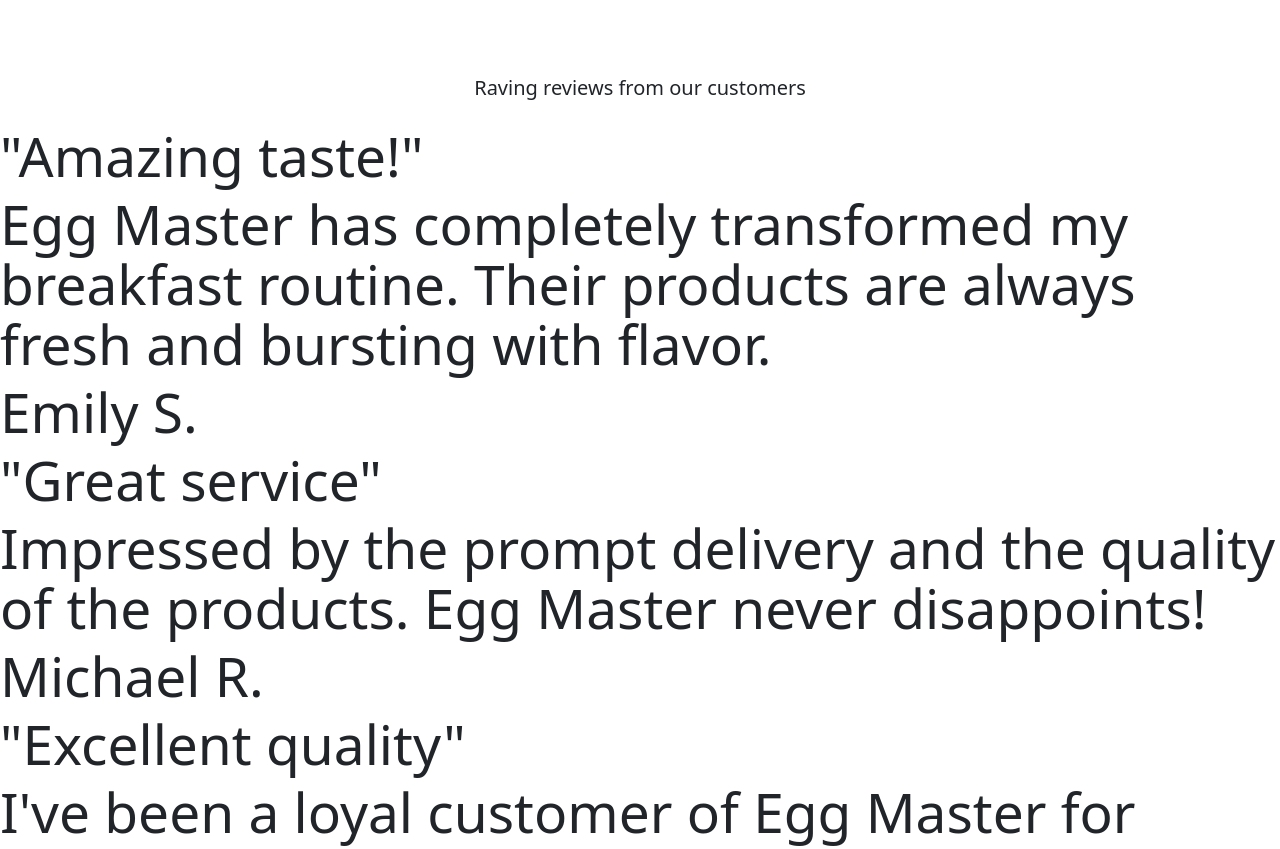
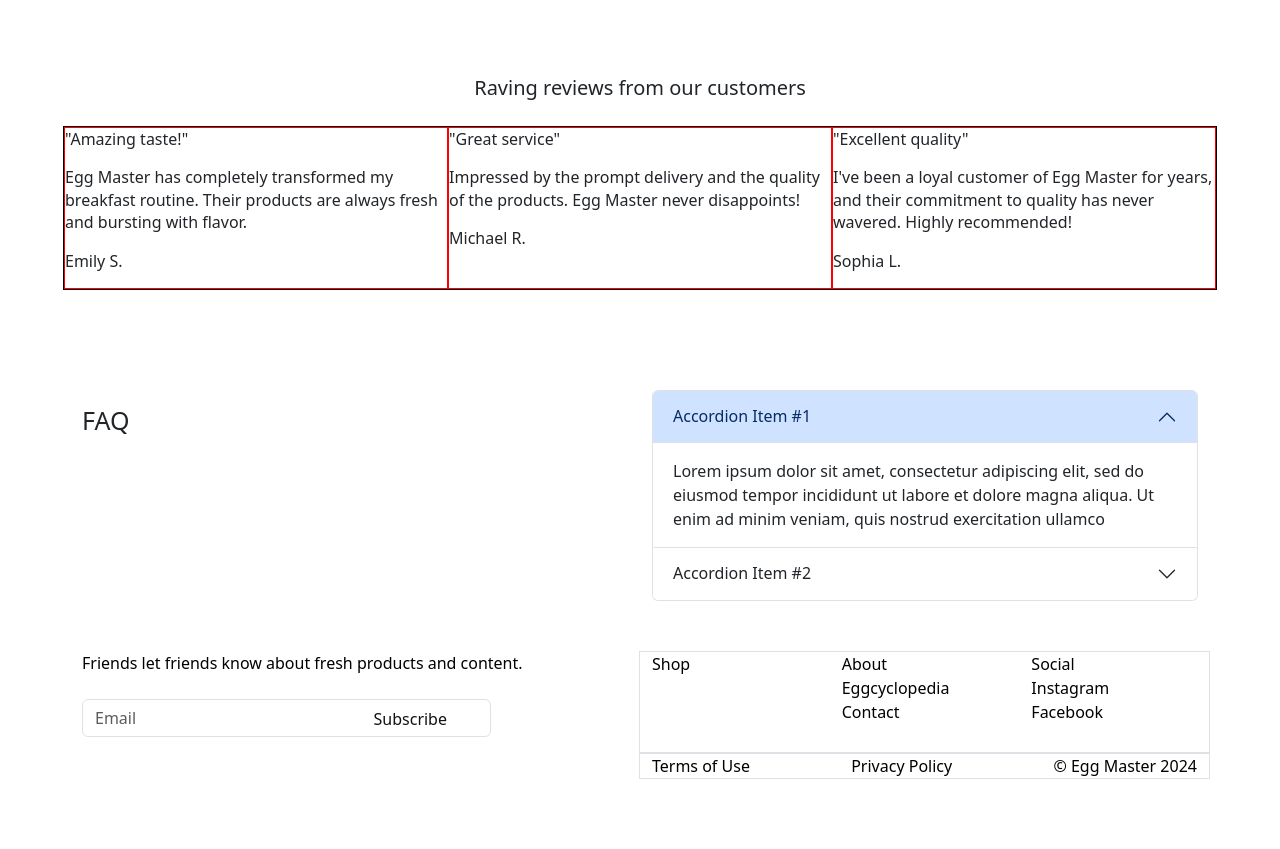
Before and after one commit to bramsubic/shop-rhw-2024, a React (Create React App) app: page / in a window 1280 px wide. Shown: the part 1940-2789 px from the top of the page. After the commit the page ends 2767 px from the top, so only its background shows below. Built offline with nearby package versions, Linux system fonts and the light colour scheme; a web font is replaced by a local one.

Commit message:
started the design of the footer

```diff
--- a/src/assets/css/style.css
+++ b/src/assets/css/style.css
@@ -5,6 +5,7 @@
 :root {
     --primary: #ebe9e1;
     --secondary: #fff4ec;
+    --black: #121212;
 }
 
 .racing-sans {
@@ -27,7 +28,7 @@
 
 h1.sectionHeader {
     font-size: 15px;
-    color: var(--primary);
+    color: var(--black);
     margin: 0;
     padding: 0;
 }
--- a/src/components/Footer/Footer.css
+++ b/src/components/Footer/Footer.css
@@ -1,6 +1,55 @@
 .footerContainer {
-    height: 30vh;
-    background-color: var(--third);
-    color: var(--secondary);
-    font-size: 50px;
+    color: black;
+    font-size: 16px;
 }
+
+a.list-group-item.active {
+    background-color: none;
+    color: black;
+}
+
+.list-group {
+    color: black;
+    border: none;
+    --bs-list-group-color: none;
+    --bs-list-group-bg: none;
+    --bs-list-group-active-bg: none;
+    --bs-list-group-active-border-color: none;
+    --bs-list-group-border-color: none;
+    --bs-list-group-border-width: var(--bs-border-width);
+    --bs-list-group-border-radius: var(--bs-border-radius);
+    --bs-list-group-item-padding-x: none;
+    --bs-list-group-item-padding-y: 0.5rem;
+    --bs-list-group-action-color: var(--bs-secondary-color);
+    --bs-list-group-action-hover-color: var(--bs-emphasis-color);
+    --bs-list-group-action-hover-bg: var(--bs-tertiary-bg);
+    --bs-list-group-action-active-color: var(--bs-body-color);
+    --bs-list-group-action-active-bg: var(--bs-secondary-bg);
+    --bs-list-group-disabled-color: none;
+    --bs-list-group-disabled-bg: var(--bs-body-bg);
+    --bs-list-group-active-color: #fff;
+}
+
+.subscribeContainer {
+    position: relative;
+}
+
+.btn-primary {
+    position: absolute;
+    top: 50px;
+    right: 180px;
+    --bs-btn-color: var(--black) ;
+    --bs-btn-bg: none;
+    --bs-btn-border-color: none;
+    --bs-btn-hover-color: var(--black);
+    --bs-btn-hover-bg: none;
+    --bs-btn-hover-border-color: #0a58ca;
+    --bs-btn-focus-shadow-rgb: 49,132,253;
+    --bs-btn-active-color: var(--black);
+    --bs-btn-active-bg: #0a58ca;
+    --bs-btn-active-border-color: #0a53be;
+    --bs-btn-active-shadow: inset 0 3px 5px rgba(0, 0, 0, 0.125);
+    --bs-btn-disabled-color: #fff;
+    --bs-btn-disabled-bg: #0d6efd;
+    --bs-btn-disabled-border-color: #0d6efd;
+}
--- a/src/components/Footer/Footer.js
+++ b/src/components/Footer/Footer.js
@@ -1,13 +1,63 @@
-import Row from 'react-bootstrap/Row';
-import Col from 'react-bootstrap/Col';
-import './Footer.css'
+import ListGroup from "react-bootstrap/ListGroup";
+import Container from "react-bootstrap/Container";
+import Row from "react-bootstrap/Row";
+import Col from "react-bootstrap/Col";
+import Button from "react-bootstrap/Button";
+import Form from "react-bootstrap/Form";
+import "./Footer.css";
 
 function ResponsiveAutoExample() {
   return (
-    <div className='footerContainer d-flex justify-content-center align-items-center'>
-      <Row>
-        <Col>Footer</Col>
-      </Row>
+    <div className="footerContainer pb-5">
+      <Container>
+        <Row>
+          <Col className="subscribeContainer">
+            <div className="pb-4">Friends let friends know about fresh products and content.</div>
+
+            <Form className="w-75">
+              <Form.Group className="mb-3" controlId="formBasicEmail">
+                <Form.Control type="email" placeholder="Email" />
+              </Form.Group>
+              <Button variant="primary" type="submit">
+                Subscribe
+              </Button>
+            </Form>
+          </Col>
+          <Col className="border">
+            <Row>
+              <Col>Shop</Col>
+              <Col><div>About</div></Col>
+              <Col>Social</Col>
+            </Row>
+            <Row>
+              <Col></Col>
+              <Col>
+              <div>Eggcyclopedia</div>
+              <div>Contact</div>
+              </Col>
+              <Col>
+                <ListGroup defaultActiveKey="#link1">
+                  <ListGroup.Item action href="#link1">
+                    Instagram
+                  </ListGroup.Item>
+                  <ListGroup.Item action href="#link2">
+                    Facebook
+                  </ListGroup.Item>
+                </ListGroup>
+              </Col>
+            </Row>
+          </Col>
+        </Row>
+        <Row>
+          <Col>
+          </Col>
+          <Col className="border d-flex justify-content-between align-items-end">
+            <div>Terms of Use</div>
+            <div>Privacy Policy</div>
+            <div>© Egg Master 2024</div>
+          </Col>
+        </Row>
+      </Container>
     </div>
   );
 }
--- a/src/components/Home/ProductsHighlight.js
+++ b/src/components/Home/ProductsHighlight.js
@@ -25,7 +25,7 @@
     const { onClick } = props;
     return (
       <div
-        style={{ ...arrowContainerStyle, position: "absolute", top: "50%", left: "0", transform: "translateY(-50%)" }}
+        style={{ ...arrowContainerStyle, position: "absolute", top: "-20%", right: "5%", transform: "translateY(-50%)" }}
         onClick={onClick}
       >
         <svg xmlns="http://www.w3.org/2000/svg" viewBox="0 0 25 25" style={{ fill: "#232326", width: "24px", height: "24px" }}>
@@ -39,7 +39,7 @@
     const { onClick } = props;
     return (
       <div
-        style={{ ...arrowContainerStyle, position: "absolute", top: "50%", right: "0", transform: "translateY(-50%)" }}
+        style={{ ...arrowContainerStyle, position: "absolute", top: "-20%", right: "0", transform: "translateY(-50%)" }}
         onClick={onClick}
       >
         <svg xmlns="http://www.w3.org/2000/svg" viewBox="0 0 25 25" style={{ fill: "#232326", width: "24px", height: "24px" }}>
--- a/src/components/Home/Reviews.css
+++ b/src/components/Home/Reviews.css
@@ -5,3 +5,18 @@
 .reviewsContainer {
     padding: 50px 0px 50px 0px;
 }
+
+.reviewSlider {
+    border: 1px solid black;
+    display: flex;
+}
+
+.review {
+    border: 1px solid red;
+    width: 30vw;
+}
+
+p.reviewText, p.reviewContent, p.reviewSig  {
+    font-size: 1em;
+    line-height: 1.4em;
+}
--- a/src/components/Home/Reviews.js
+++ b/src/components/Home/Reviews.js
@@ -1,4 +1,6 @@
 import React from "react";
+import { Title } from '../../style';
+import { useScroll, useTransform, } from "framer-motion";
 import './Reviews.css';
 
 const reviews = [
@@ -20,16 +22,20 @@
 ];
 
 function Reviews() {
+    const { scrollYProgress } = useScroll();
+    const x = useTransform(scrollYProgress, [0, 1], [0, -600]);
+
     return (
         <div className="reviewsContainer d-flex justify-content-center align-items-center">
             <div>
                 <h1 className="reviewHeader text-center">Raving reviews from our customers</h1>
+                <Title style={{x}}></Title>
                 <div className="reviewSlider">
                     {reviews.map((review, index) => (
                         <div key={index} className="review">
-                            <h1 className="reviewText">"{review.text}"</h1>
-                            <h1 className="reviewContent">{review.content}</h1>
-                            <h1 className="reviewSig">{review.sig}</h1>
+                            <p  className="reviewText">"{review.text}"</p>
+                            <p className="reviewContent">{review.content}</p>
+                            <p className="reviewSig">{review.sig}</p>
                         </div>
                     ))}
                 </div>
--- /dev/null
+++ b/src/style.js
@@ -0,0 +1,8 @@
+import styled from 'styled-components';
+import { motion } from "framer-motion"
+
+export const Title = styled(motion.h1)`
+    transition: all 2s cubic-bezier(0.165, 0.85, 0.44, 1);
+    z-index: 1;
+    font-size: 1em;
+`;
```
